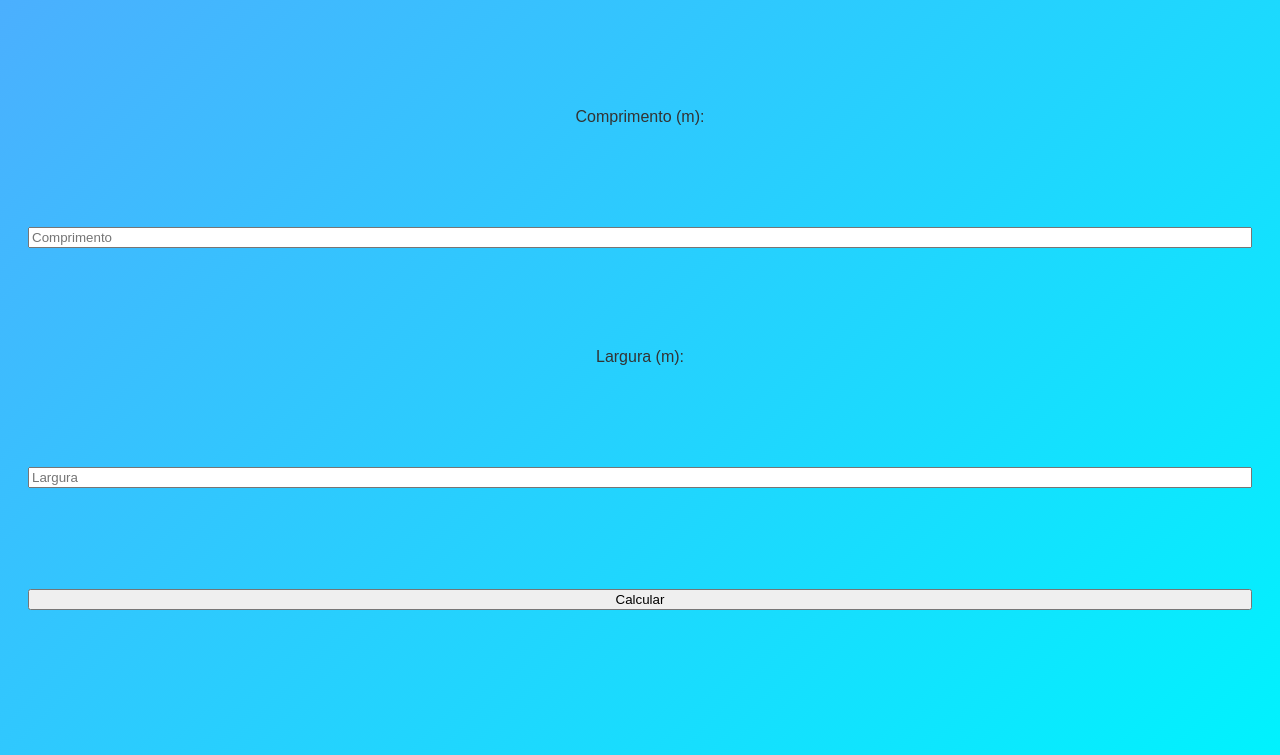
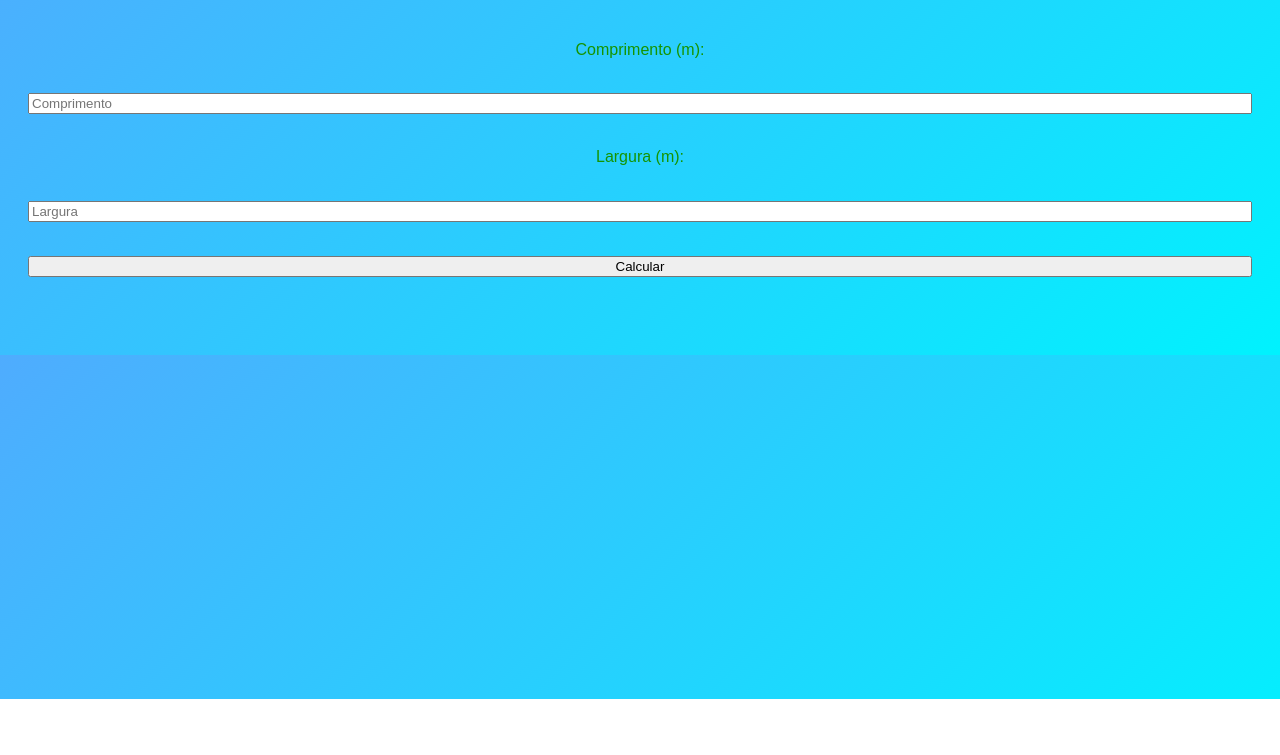
Before and after one commit to 1Bertomc/Toldes-Aguia, a plain HTML site: page index.html in a window 1280 px wide. Shown: the part 101-856 px from the top of the page. After the commit the page ends 800 px from the top, so only its background shows below. Drawn offline with Linux system fonts and the light colour scheme.

Commit message:
Update style.css

```diff
--- a/style.css
+++ b/style.css
@@ -1,9 +1,9 @@
 body {
   font-family: 'Arial', sans-serif;
   background: linear-gradient(135deg, #4facfe, #00f2fe);
-  color: #333;
+  color: #169400;
   text-align: center;
-  min-height: 100vh;
+  min-height: 50vh;
   display: flex;
   flex-direction: column;
   justify-content: space-between;
@@ -13,7 +13,7 @@ body {
 header h1 {
   font-size: 4rem;
   color: #fff;
-  margin-bottom: 10px;
+  margin-bottom: 50px;
 }
 
 main {
```
